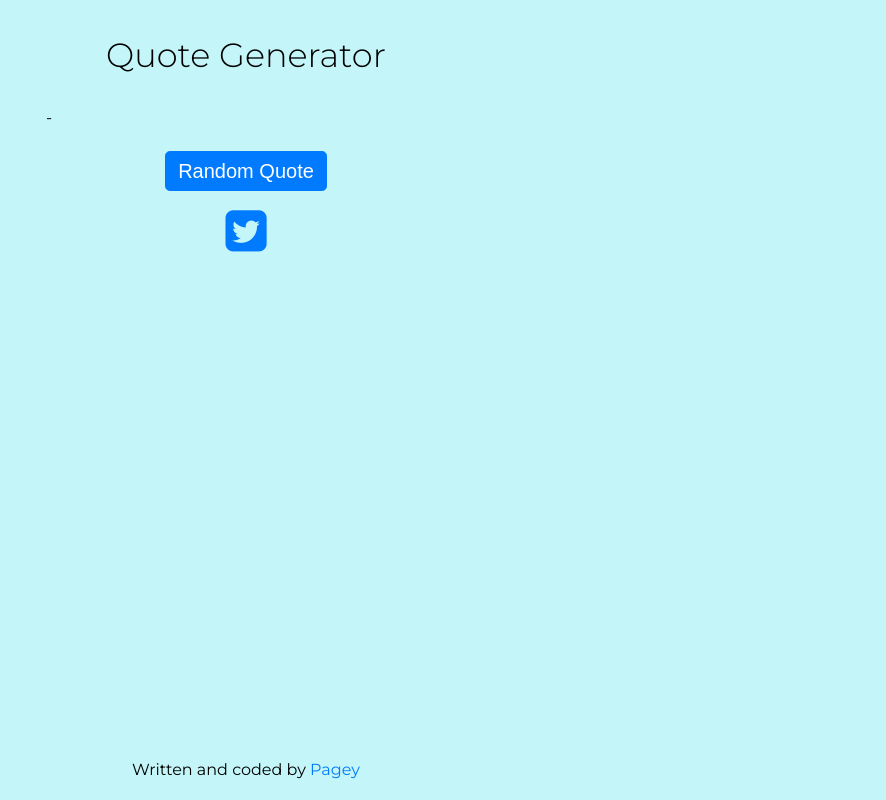
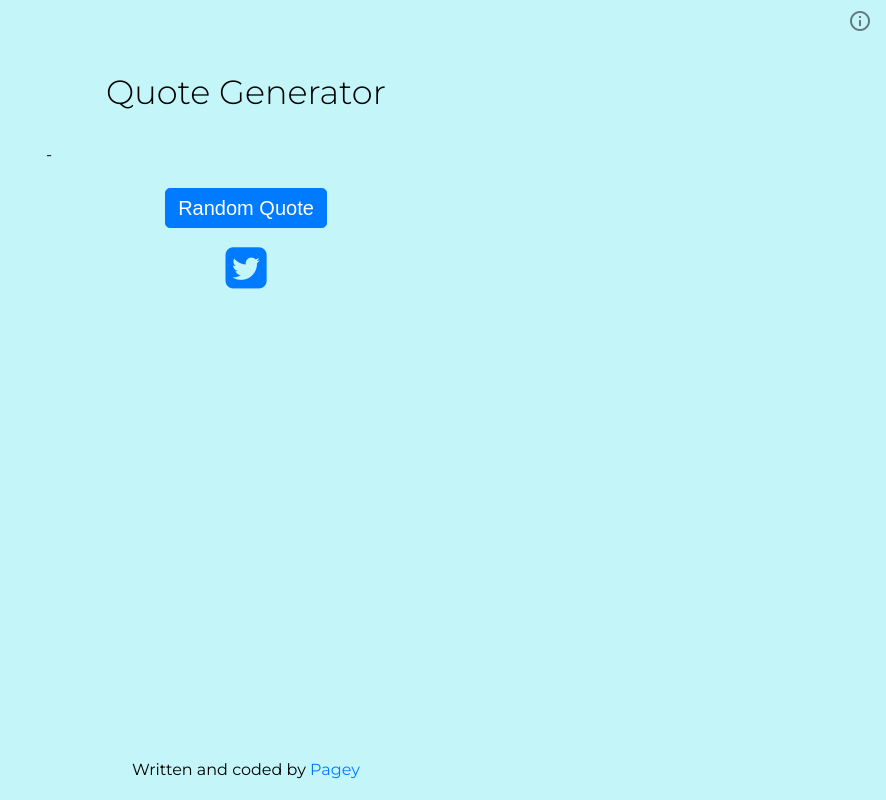
Before and after one commit to D-Pagey/FCC-Random-Quote-Machine, a React (Create React App) app: page / in a window 1280 px wide. Shown: the whole page, without its empty margins (394-1280 px from the left). Built offline with nearby package versions, Linux system fonts and the light colour scheme; no server answers.

Commit message:
Adding Modal component.

```diff
--- a/src/App.js
+++ b/src/App.js
@@ -1,6 +1,7 @@
 import React, { Component } from 'react';
 
 import './App.css';
+import Modal from './components/Modal';
 import Header from './components/Header';
 import Quote from './components/Quote';
 import Buttons from './components/Buttons';
@@ -36,6 +37,7 @@ class App extends Component {
   render() {
     return (
       <div className="App">
+        <Modal />
         <Header />
         <Quote quote={this.state.quote} author={this.state.author} />
         <Buttons fetchData={this.fetchData} quote={this.state.quote} />
--- /dev/null
+++ b/src/components/Modal/Modal.css
@@ -0,0 +1,56 @@
+.modal-container {
+  align-self: flex-end;
+  font-size: 0.95rem;
+}
+
+.modal-btn {
+  background-color: transparent;
+  border: none;
+  margin: .5rem .5rem 0 0;
+  float: right; }
+
+.material-icons.md-14 {
+  opacity: .5; }
+
+.modal-about {
+  border: 2px solid black;
+  border-radius: 5px;
+  margin: 0 auto;
+  max-width: 300px;
+  padding: .5em;
+  top: 15%;
+  width: 80%; }
+
+.modal-cancel {
+  background-color: transparent;
+  border: none;
+  float: right; }
+
+.modal-title {
+  color: royalblue;
+  font-size: 1.1em;
+  padding: .5em;
+  text-decoration: underline;
+  margin: 0;
+  width: 10em; }
+
+.user-stories {
+  font-style: italic;
+  padding: .5em 2em .5em 2.5em; }
+
+.story {
+  margin-top: 1em; }
+
+.story:nth-of-type(1) {
+  margin-top: 0; }
+
+.modal-text {
+  margin: .5em; }
+
+.link {
+  color: royalblue;
+  text-decoration: none; }
+
+.modal-about::backdrop {
+  background: darkgray;
+  opacity: .85; }
--- /dev/null
+++ b/src/components/Modal/Modal.js
@@ -0,0 +1,52 @@
+import React, { Component } from 'react';
+
+import './Modal.css';
+
+class Modal extends Component {
+  constructor(props) {
+    super(props);
+
+    this.state = {
+      modal: false
+    }
+
+    this.handleClick = this.handleClick.bind(this);
+  }
+
+  handleClick() {
+    if (this.state.modal === false) {
+      this.setState({
+        modal: true
+      })
+    } else {
+      this.setState({
+        modal: false
+      })
+    }
+  }
+
+  render() {
+    return (
+      <div className="modal-container">
+       <button type="button" name="button" className="modal-btn">
+         <i className="material-icons md-14" onClick={this.handleClick}>info_outline</i></button>
+       <dialog className="modal-about" open={this.state.modal}>
+         <button type="button" name="button" className="modal-cancel">
+           <i className="material-icons sm-12" onClick={this.handleClick}>clear</i></button>
+         <h4 className="modal-title">Random Quote Machine</h4>
+         <p className="modal-text">This is an Intermediate Front End Developer project
+          from the FreeCodeCamp curriculum. The user stories to be completed are:</p>
+         <ul className="user-stories">
+           <li className="story">I can click a button to show me a new random quote.</li>
+           <li className="story">I can press a button to tweet out a quote.</li>
+         </ul>
+         <p className="modal-text copy">This project was coded in React using Create-React-App.
+           The code can be seen on <a href="https://github.com/D-Pagey/quoter"
+           target="_blank" rel="noopener noreferrer" className="link">Github</a>.</p>
+       </dialog>
+     </div>
+    )
+  }
+}
+
+export default Modal;
--- /dev/null
+++ b/src/components/Modal/index.js
@@ -0,0 +1,3 @@
+import Modal from './Modal.js';
+
+export default Modal;
```
